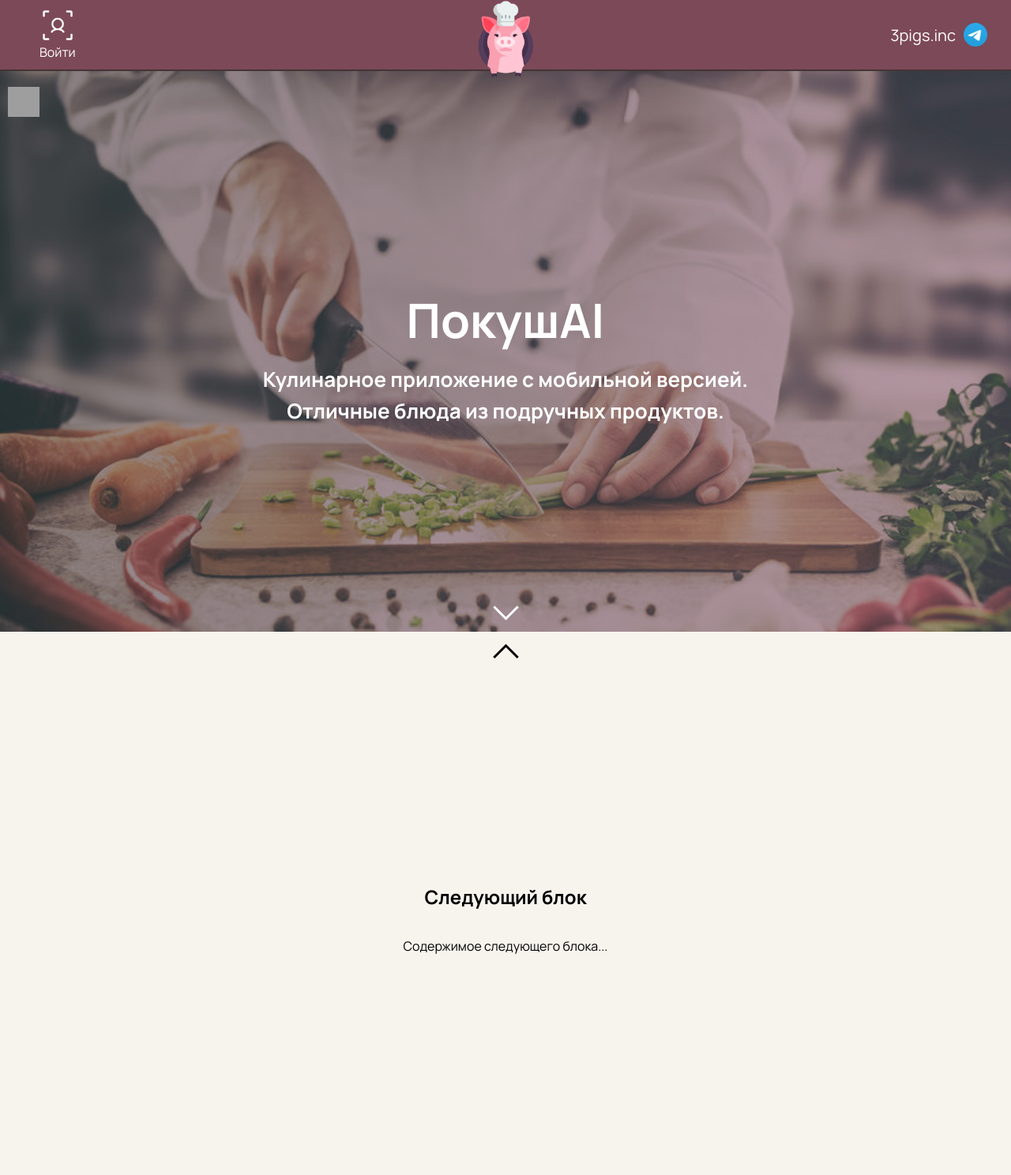
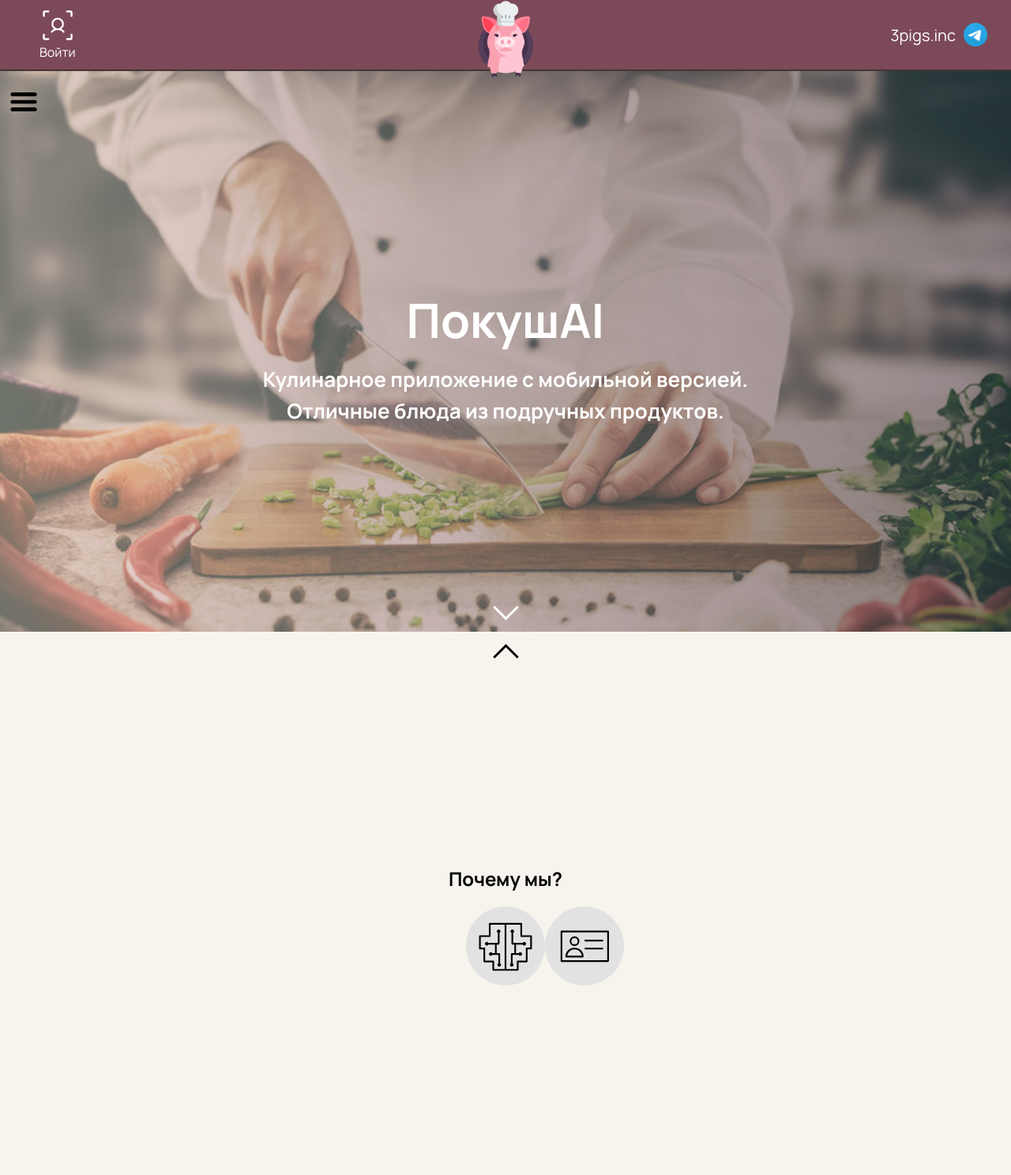
Before and after one commit to Dompfaff21/PokushAI, a Django app: page / in a window 1280 px wide. Shown: the top 1488 px of the page at 79% size. Run offline with Django 4.2, Linux system fonts and the light colour scheme; grey boxes are pictures that could not be loaded.

Commit message:
делаю блок почему мы

```diff
--- a/djangoHolost/main/static/css/style.css
+++ b/djangoHolost/main/static/css/style.css
@@ -5,6 +5,12 @@ html,body{
         padding: 0;
         scroll-behavior: smooth;
         user-select: none;
+}
+
+.wrapper {
+        display: flex;
+        flex-direction: column;
+        min-height: 100vh;
 }
 
 /* TEXT */
@@ -257,7 +263,7 @@ main {
         flex-direction: column;
         align-items: center;
         text-align: center;
-        background-image: linear-gradient(270deg,#7c495876, #44343582),
+        background-image: linear-gradient(270deg, #44343582, #fdd1b86d),
                 url("/static/pictures/background.jpg");
         background-repeat: no-repeat;
         background-size: cover;
@@ -282,6 +288,18 @@ main {
         background-color: #f7f4ed;
         justify-content: center;
         height: calc(100vh - 76px);
+}
+
+.advantages h2 {
+
+}
+
+.adv_row1 {
+        display: flex;
+        flex-direction: row;
+        width: 100px;
+        height: 100px;
+        align-items: center;
 }
 
 /* ARROW */
@@ -350,12 +368,6 @@ main {
 
 /* FOOTER*/
 
-.wrapper {
-        display: flex;
-        flex-direction: column;
-        min-height: 100vh;
-}
-
 footer {
         background-color: #7c4958;
         color: white;
--- a/djangoHolost/templates/index.html
+++ b/djangoHolost/templates/index.html
@@ -37,8 +37,14 @@
         </a>
       </div>
       <div id="next-section" class="advantages">
-          <h2>Следующий блок</h2>
-          <p>Содержимое следующего блока...</p>
+          <h2>Почему мы?</h2>
+          <div class="adv_row1">
+            <img src="{% static '/pictures/adv1.svg' %}">
+            <img src="{% static '/pictures/adv2.svg' %}">
+          </div>
+          <div class="adv_row2">
+
+          </div>
           <a href="#name-section" class="scroll_up">
             <div class="arrow_up"></div>
           </a>
@@ -47,7 +53,7 @@
     <div class="sidebar">
       <li class="sidebar__item">
 
-        <img class="icon_hover" src="{% static '/pictures/light_theme/menu_light.png' %}"/>
+        <img class="icon_hover" src="{% static '/pictures/dark_theme/menu_dark.png' %}"/>
 
         <div class="item__text">
 
```
Also changed, not shown: djangoHolost/main/static/pictures/adv1.svg (added), djangoHolost/main/static/pictures/adv2.svg (added), djangoHolost/main/static/pictures/adv3.svg (added), djangoHolost/main/static/pictures/adv4.svg (added).
